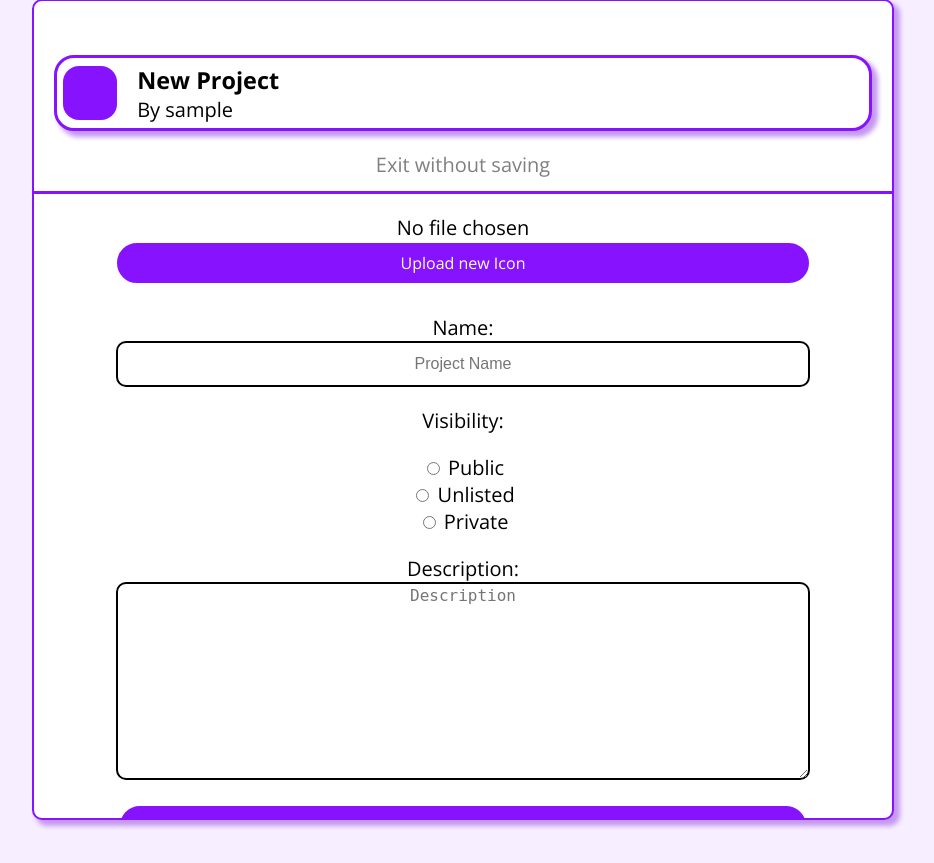
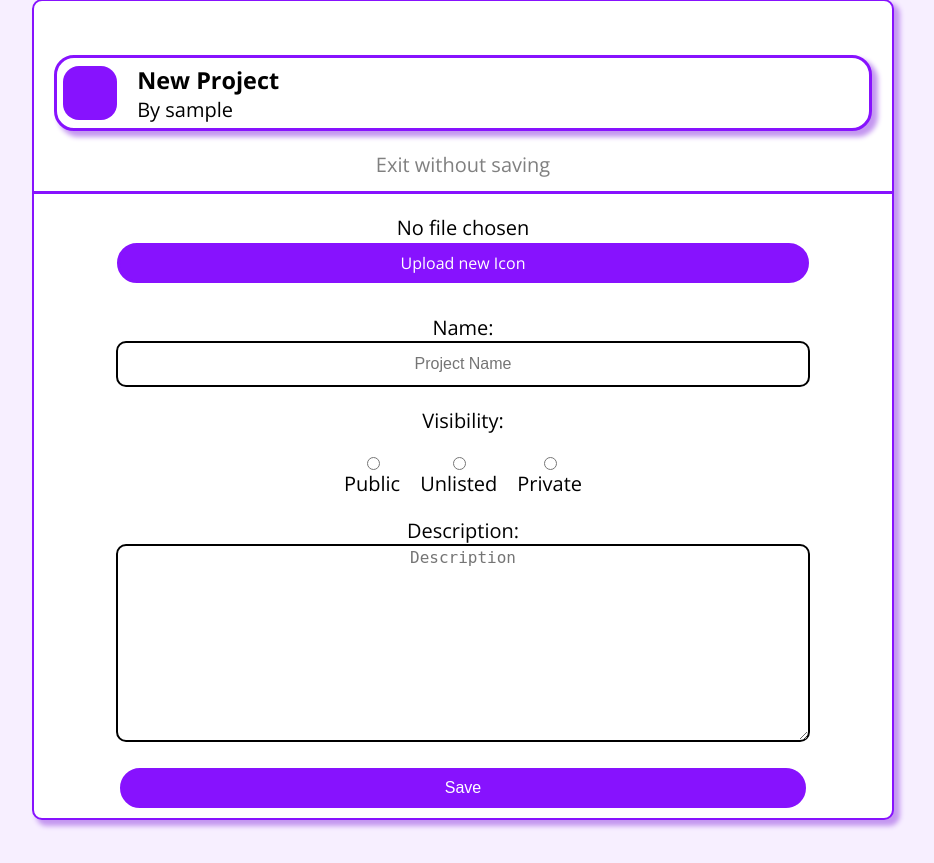
Before and after one commit to Miv2nir/diploma2425, a Django app: page /projects/new/ in a window 1280 px wide. Shown: the part 44-907 px from the top of the page, without its empty margins (177-1111 px from the left). Run offline with Django 5.2, Linux system fonts and the light colour scheme; the visitor is signed in with stand-in values (Sample User, id 1).

Commit message:
prettify visibility settings in project metadata editor

```diff
--- a/timesite/backend/forms.py
+++ b/timesite/backend/forms.py
@@ -49,7 +49,7 @@ class ProfileMetadataForm(forms.Form):
     icon=forms.ImageField(required=False,widget=forms.FileInput(attrs={'onchange':'updateLabel();'}))
     delete_icon=forms.BooleanField(required=False)
     name = forms.CharField(required=False,widget=forms.TextInput(attrs={'placeholder': 'Project Name','class': 'login-input-box'}))
-    access=forms.ChoiceField(label='Visibility',required=False,widget=forms.RadioSelect(),choices=models.Project.ACCESS_LEVEL)
+    access=forms.ChoiceField(label='Visibility',required=False,widget=forms.RadioSelect(attrs={'class':'radio-spread'}),choices=models.Project.ACCESS_LEVEL)
     description=forms.CharField(label='Description',required=False,widget=forms.Textarea(attrs={'placeholder':'Description','class':'login-input-box'}))
 
 class DataFileForm(forms.ModelForm):
--- a/timesite/backend/static/style.css
+++ b/timesite/backend/static/style.css
@@ -512,3 +512,12 @@ font-size: 1rem;
 .function-shift-button.up {
     transform: scaleY(-1);
 }
+.radio-spread {
+    display: flex;
+    flex-direction: row;
+    justify-content: center;
+    justify-self: center;
+    align-items: center;
+    text-align: center;
+    gap: 1rem;
+}
```
